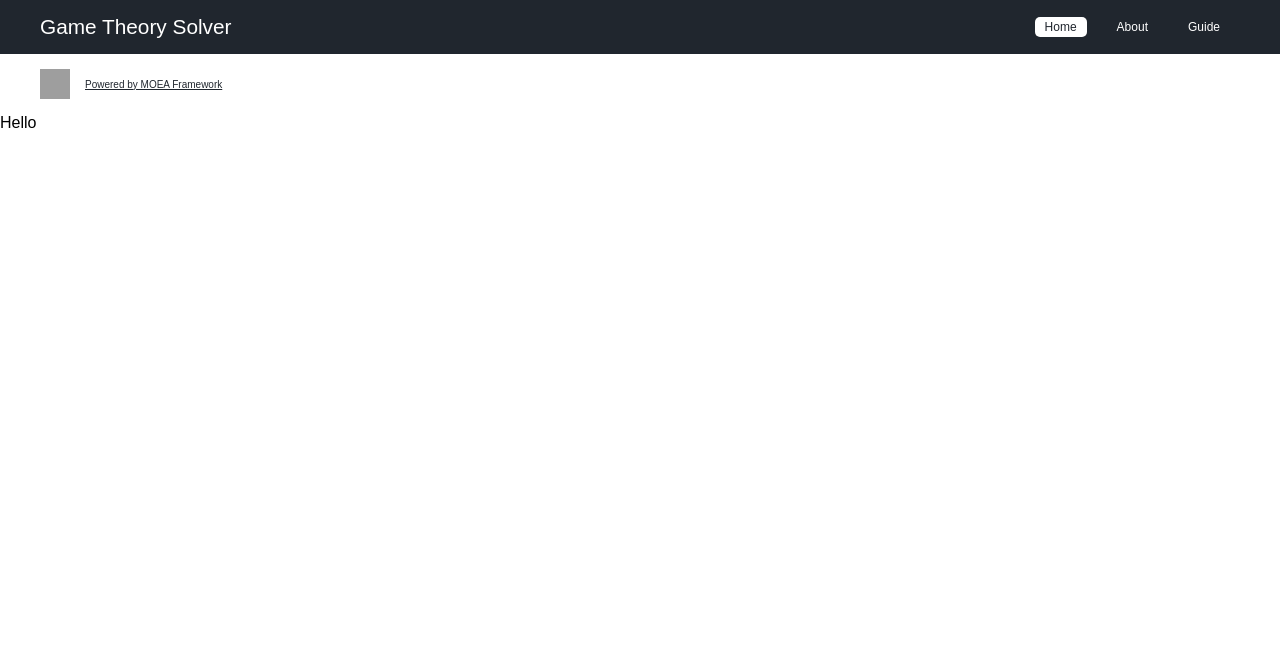
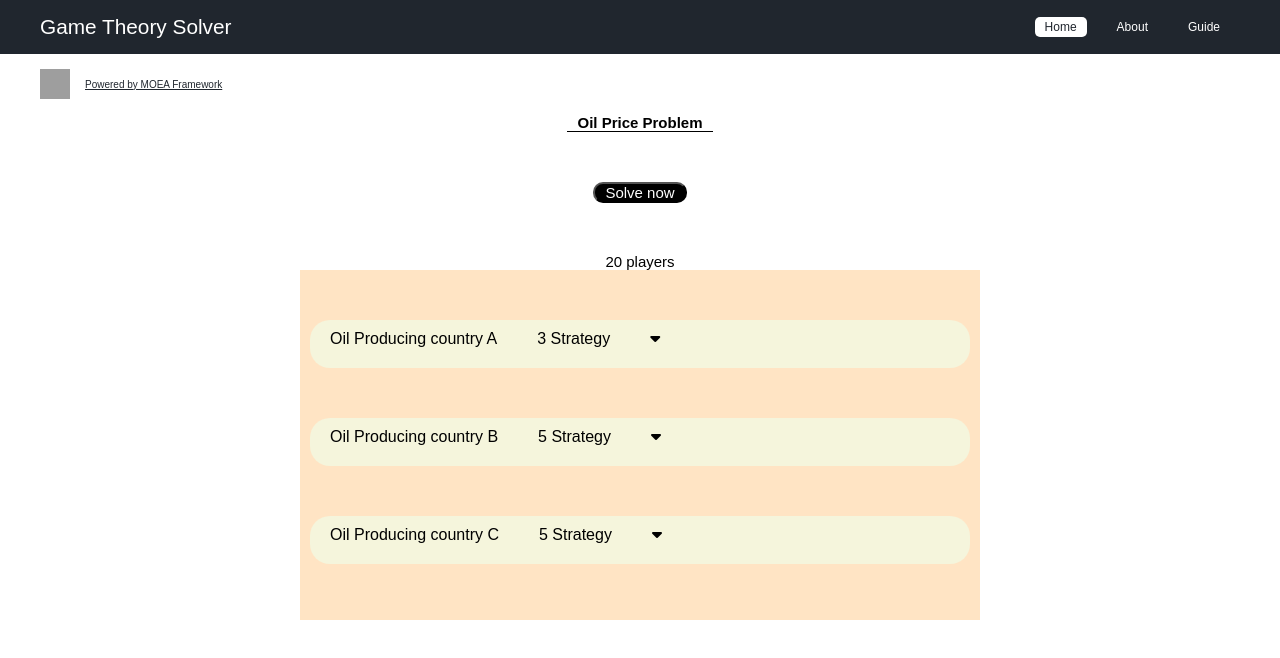
Before and after one commit to thanhthanh21/SS2-game-theory-solver, a React (Create React App) app: page / in a window 1280 px wide. Shown: the top 658 px of the page. Built offline with nearby package versions, Linux system fonts and the light colour scheme; grey boxes are pictures that could not be loaded; a web font is replaced by a local one.

Commit message:
done nhe

```diff
--- a/package.json
+++ b/package.json
@@ -9,6 +9,7 @@
     "react": "^18.2.0",
     "react-dom": "^18.2.0",
     "react-scripts": "5.0.1",
+    "sass": "^1.60.0",
     "web-vitals": "^2.1.4"
   },
   "scripts": {
@@ -36,7 +37,6 @@
     ]
   },
   "devDependencies": {
-    "node-sass": "^7.0.3",
     "sass-loader": "^13.2.1"
   }
 }
--- a/src/pages/inputProcessingPage/index.jsx
+++ b/src/pages/inputProcessingPage/index.jsx
@@ -4,7 +4,87 @@ import "./style.scss"
 export default function InputProcessingPage() {
     return (
         <div className='input-processing-page'>
-            <p>Hello</p>
+            <h1 class ="Problem">Oil Price Problem</h1>
+            <button class= "click">Solve now</button>
+            <p class ="playerNum">20 players</p>
+            <div class ="scrollBar">
+                <div class ="contend">
+                    <p class="name1">Oil Producing country A</p>
+                    <p class= "name1">3 Strategy</p>
+                    <label for="btn">
+                        <span class="fas fa-caret-down name1"></span>
+                    </label>
+                    <input type="checkbox" name="btn" id="btn" />
+                    <div class = "menubar">
+                    <ul>
+                            <li>
+                                <p>Stratey 1: Lower the price</p>
+                            </li>
+                            <li>
+                                <p>Stratey 2: higher the price</p>
+                            </li>
+                            <li>
+                                <p>Stratey 3: remain the price</p>
+                            </li>
+                    </ul>
+                    </div>
+                </div>
+
+                <div class ="contend">
+                    <p class="name1">Oil Producing country B</p>
+                    <p class= "name1">5 Strategy</p>
+                    <label for="btn1">
+                        <span class="fas fa-caret-down name1"></span>
+                    </label>
+                    <input type="checkbox" name="btn" id="btn1" />
+                    <div class = "menubar">
+                    <ul>
+                            <li class = "divcon">
+                                <p>Stratey 1: bla bla</p>
+                            </li>
+                            <li>
+                                <p>Stratey 2: bla bla</p>
+                            </li>
+                            <li>
+                                <p>Stratey 3: bla bla</p>
+                            </li>
+                            <li>
+                                <p>Stratey 4: bla bla</p>
+                            </li>
+                            <li>
+                                <p>Stratey 5: bla bla the price</p>
+                            </li>
+                    </ul>
+                    </div>
+                </div>
+                <div class ="contend">
+                    <p class="name1">Oil Producing country C</p>
+                    <p class= "name1">5 Strategy</p>
+                    <label for="btn2">
+                        <span class="fas fa-caret-down name1"></span>
+                    </label>
+                    <input type="checkbox" name="btn" id="btn2" />
+                    <div class = "menubar">
+                    <ul>
+                            <li class = "divcon">
+                                <p>Stratey 1: bla bla</p>
+                            </li>
+                            <li>
+                                <p>Stratey 2: bla bla</p>
+                            </li>
+                            <li>
+                                <p>Stratey 3: bla bla</p>
+                            </li>
+                            <li>
+                                <p>Stratey 4: bla bla</p>
+                            </li>
+                            <li>
+                                <p>Stratey 5: bla bla the price</p>
+                            </li>
+                    </ul>
+                    </div>
+                </div>
+            </div>
         </div>
     )
 }
--- a/src/pages/inputProcessingPage/style.scss
+++ b/src/pages/inputProcessingPage/style.scss
@@ -1,3 +1,98 @@
-.input-processing-page {
+
+.Problem{
+    font-size: 15px;
+    color: #000;
+    border-bottom: 1px solid black;
+    width: fit-content;
+    margin: 0 auto;
+    padding: 0 10px;
+    display: block;
+}
+.click{
+    font-size: 15px;
+    border-radius: 10px;
+    background-color: black;
+    color: white;
+    width: fit-content;
+    margin-right: auto ;
+    margin-left: auto;
+    margin-top: 50px; ;
+    padding: 0 10px;
+    display: block;
+}
+.playerNum{
+    font-size: 15px;
+    color: #000;
+    width: fit-content;
+    margin-right: auto ;
+    margin-left: auto;
+    margin-top: 50px; ;
+    padding: 0 10px;
+    display: block;
+}
+.contend{
+    display: block;
+    margin-right: 10px;
+    margin-left: 10px;
+    background-color: beige;
+    margin-top: 50px;
+    padding-top: 10px;
+    padding-bottom: 20px;
+    border-radius: 20px ;
+}
+.name1{
+display: inline;
+margin: 20px;
+margin-top: 100px;
+}
+.divcon{
+    margin-left: 100px;
+    margin-right: 100px;
+    margin-top: 20px;
+    background-color: aquamarine;
+    padding: 10px;
+    border-radius: 20px;
+}
+.scrollBar{
+    background-color: bisque;
+    margin-left: 300px;
+    margin-right: 300px;
+    padding-bottom: 50px;
+    height: 300px;
+    overflow-y: scroll;
+}
+::-webkit-scrollbar{
+    width: 10px;
 
 }
+::-webkit-scrollbar-thumb{
+    background-color: #000;
+    border-radius: 10px;
+}
+.input-processing-page label{
+    cursor: pointer;
+}
+.menubar ul li{
+    margin-left: 100px;
+    margin-right: 100px;
+    margin-top: 20px;
+    background-color: aquamarine;
+    padding: 10px;
+    border-radius: 20px;
+    display:none;
+
+}
+
+
+[id^=btn]:checked + .menubar ul li {
+    display:block;
+}
+[id^=btn1]:checked + .menubar ul li {
+    display:block;
+}[id^=btn2]:checked + .menubar ul li {
+    display:block;
+}
+
+input{
+   display: none;
+}
```
Also changed, not shown: 1 other file (tests, documents, lock files or other folders).
